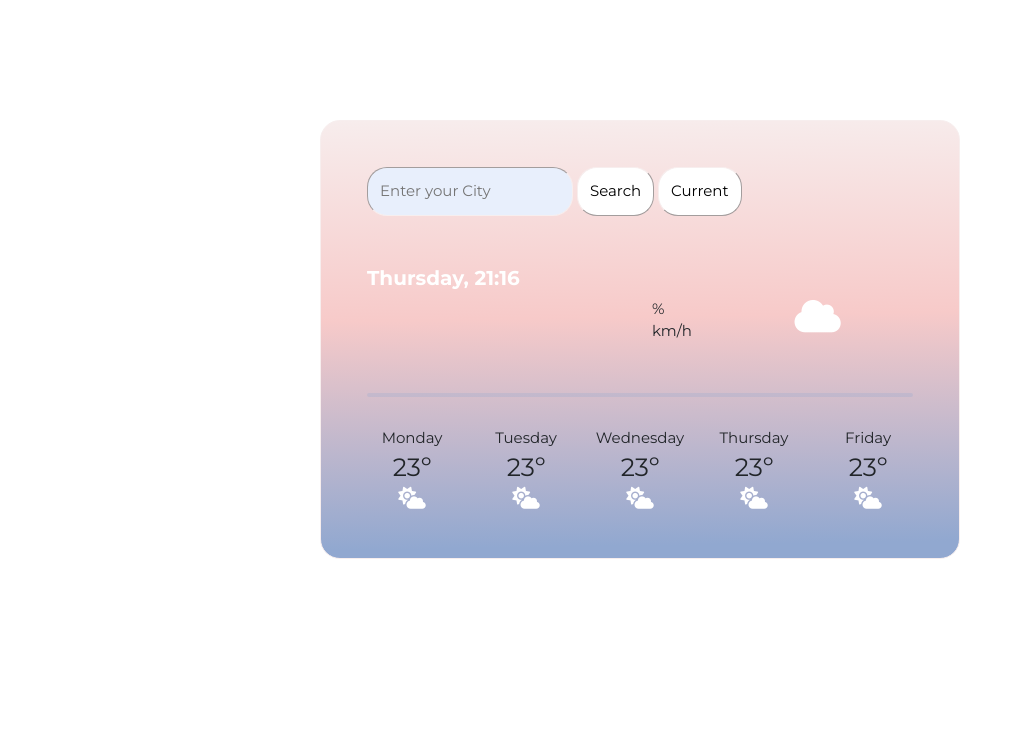
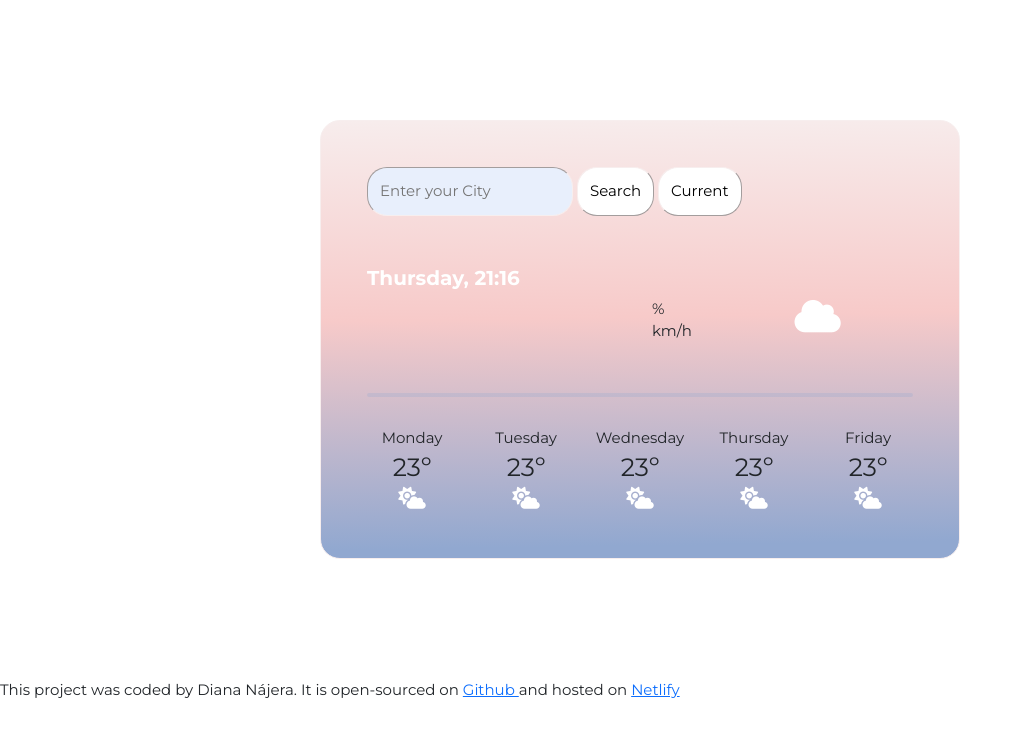
Before and after one commit to dianacereza/cool-weather-app, a plain HTML site: page index.html in a window 1280 px wide. Shown: the whole page, without its empty margins (0-1023 px from the left). Drawn offline with nearby package versions, Linux system fonts and the light colour scheme; no server answers.

Commit message:
added personal and source info

```diff
--- a/index.html
+++ b/index.html
@@ -63,7 +63,19 @@
   </div>
 </div>
 </div>
+<span>This project was coded by Diana Nájera. It is open-sourced on <a
+  href="https://github.com/dianacereza/cool-weather-app"
+  target="_blank"
+  class="link"
+>
+  Github
+</a> and hosted on
+<a href="https://www.netlify.com/"
+  target="_blank"
+  class="link">
+  Netlify
+</a>
+</span>
 <script src="script.js"></script>
-
-  </body>
+</body>
 </html>
```
